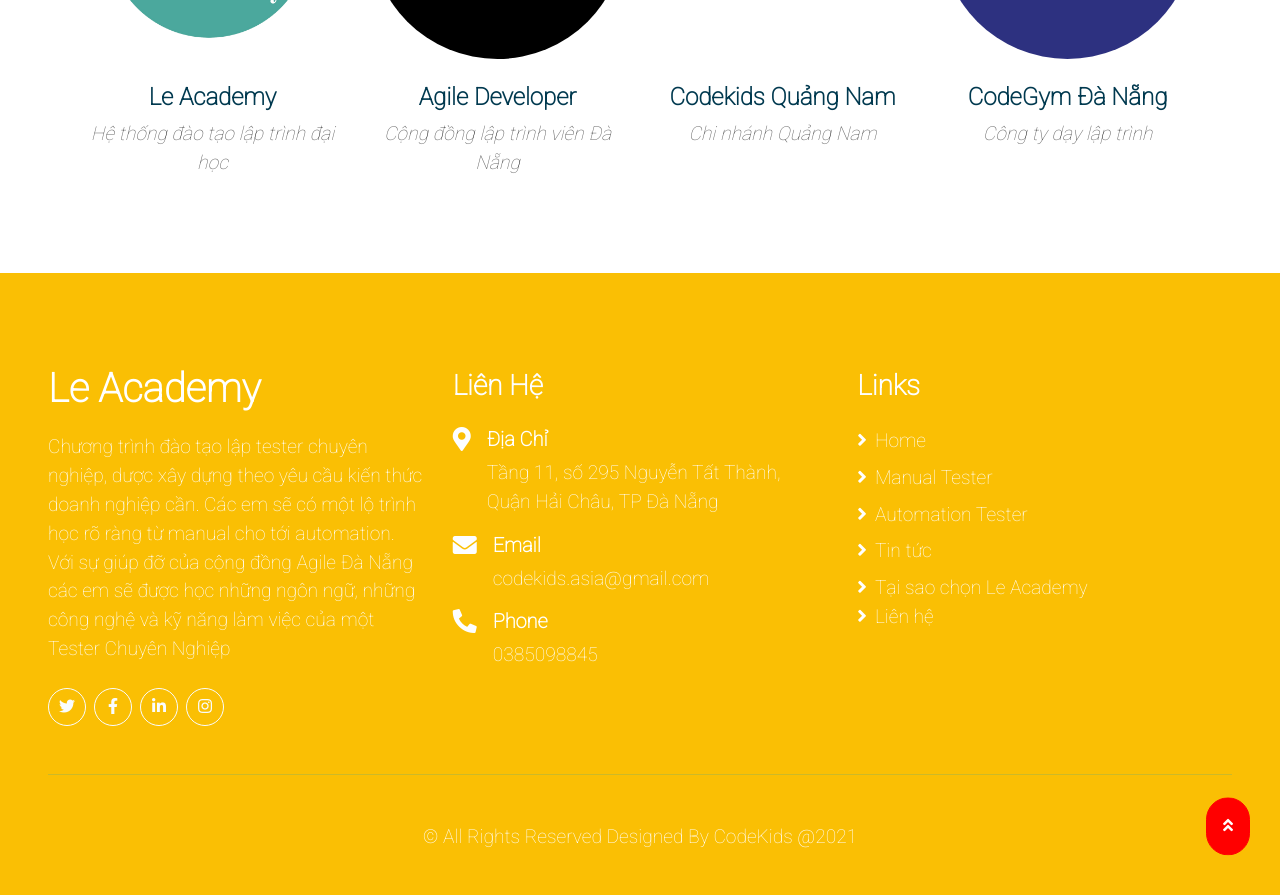
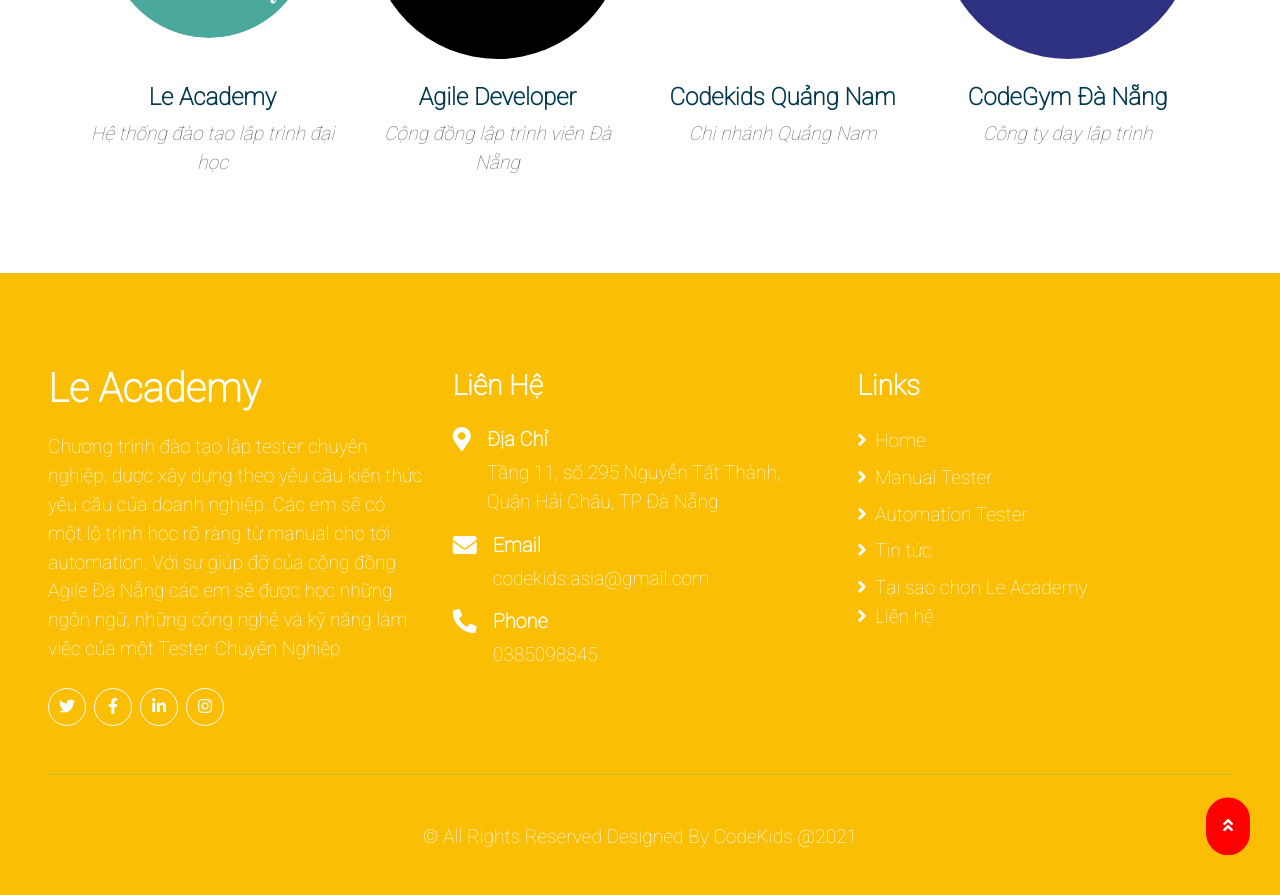
Before and after one commit to codegymdanang/leacademy, a Jekyll site: the page built from index.html, in a window 1280 px wide and 900 px high, scrolled down 9902 px. Shown: the top 895 px of the window. Built offline with Jekyll 4.4.1, drawn with Linux system fonts in a browser that asks for light colours; nearby versions of some CDN libraries; the list of posts is cut into pages by our own code.

```diff
--- a/_includes/footer.html
+++ b/_includes/footer.html
@@ -5,7 +5,7 @@
                 <span class="text-white">Le Academy</span>
             </a>
             <p>
-                Chương trình đào tạo lập tester chuyên nghiệp, dược xây dựng theo yêu cầu kiến thức doanh nghiệp cần. Các em sẽ có một lộ trình học rõ ràng từ manual cho tới automation. Với sự giúp đỡ của cộng đồng Agile Đà Nẵng các em sẽ được học những ngôn ngữ, những công nghệ và kỹ năng làm việc của một Tester Chuyên Nghiệp
+                Chương trình đào tạo lập tester chuyên nghiệp, dược xây dựng theo yêu cầu kiến thức yêu cầu của doanh nghiệp. Các em sẽ có một lộ trình học rõ ràng từ manual cho tới automation. Với sự giúp đỡ của cộng đồng Agile Đà Nẵng các em sẽ được học những ngôn ngữ, những công nghệ và kỹ năng làm việc của một Tester Chuyên Nghiệp
             </p>
             <div class="d-flex justify-content-start mt-4">
                 <a class="btn btn-outline-primary rounded-circle text-center mr-2 px-0"
```
